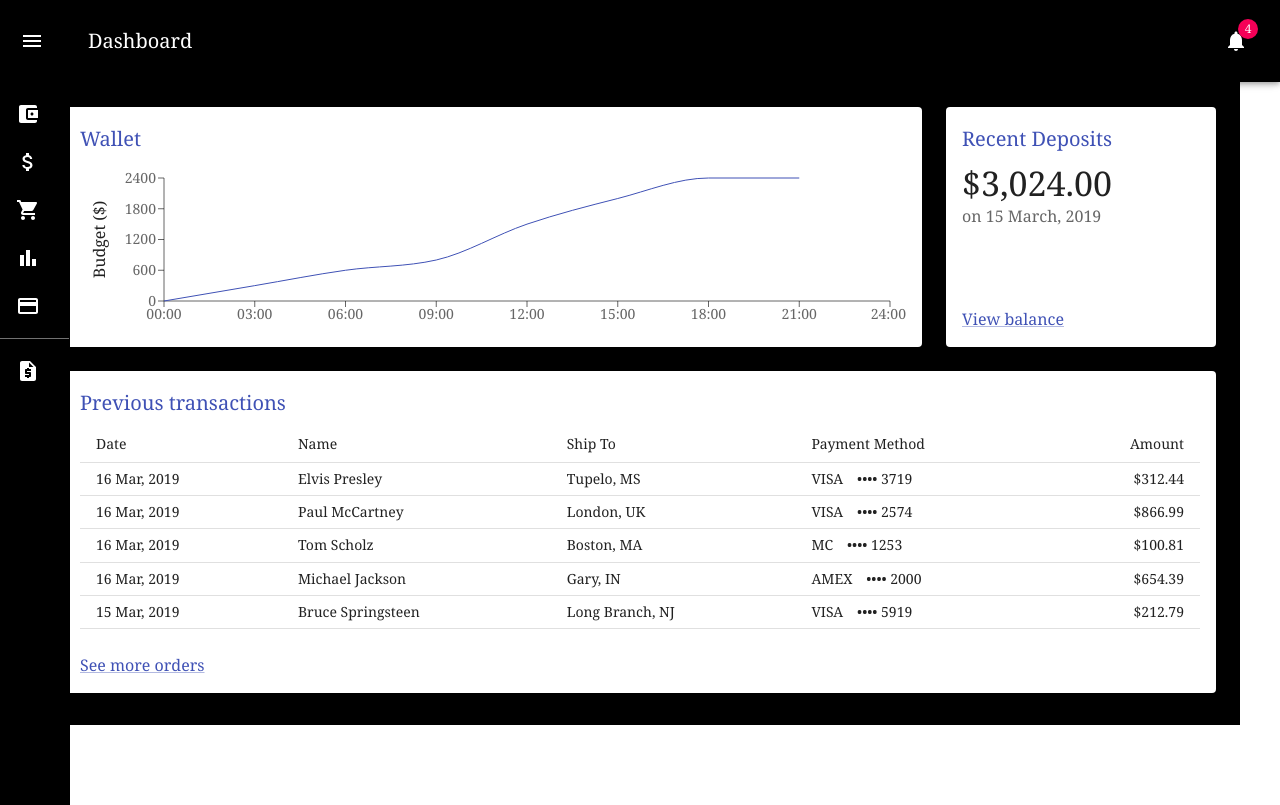
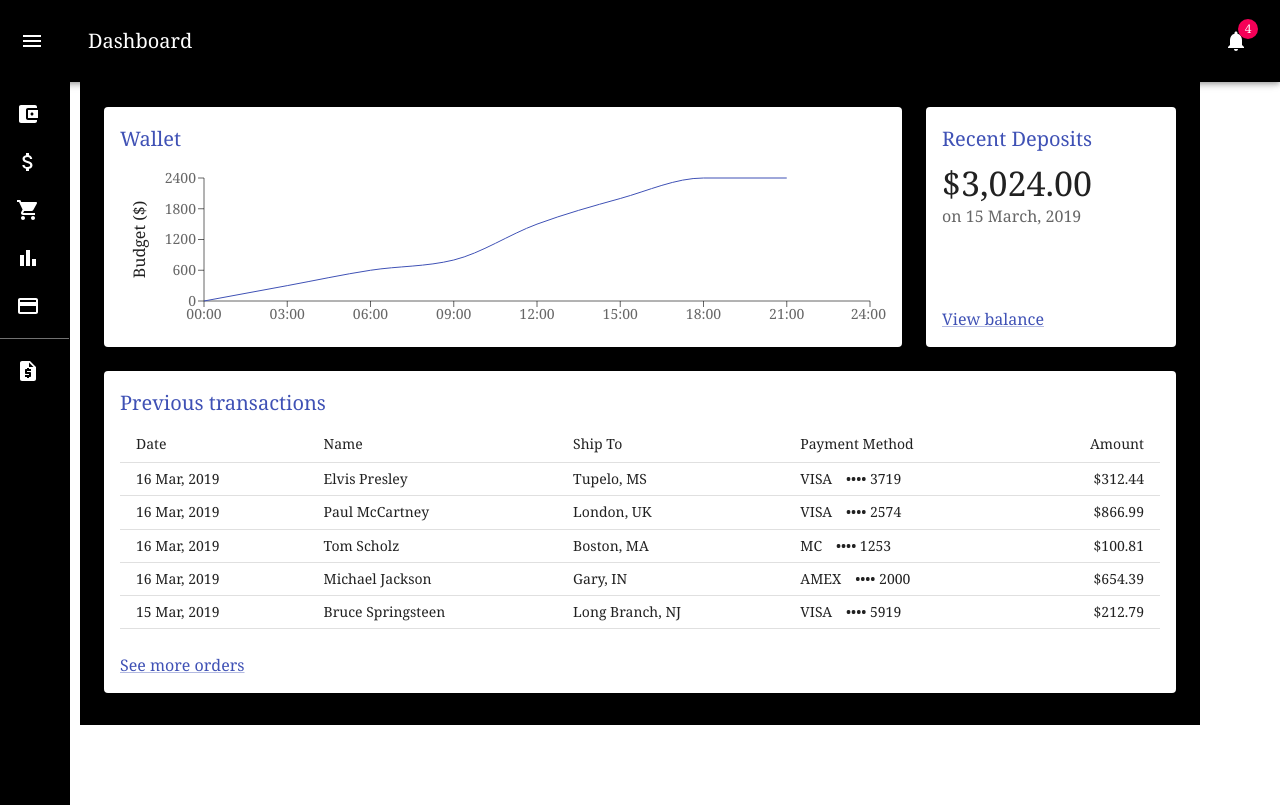
Before and after one commit to DanyIo/Code-Crusaders-Test_Task, a React (Create React App) app: page / in a window 1280 px wide. Built offline with nearby package versions, Linux system fonts and the light colour scheme.

Commit message:
add margin to Wallet component

```diff
--- a/src/pages/Wallet/Wallet.tsx
+++ b/src/pages/Wallet/Wallet.tsx
@@ -31,6 +31,7 @@ export const Wallet = () => {
           flexGrow: 1,
           backgroundColor: "black",
           overflow: "auto",
+          margin: 10,
         }}
       >
         {/*<Toolbar />*/}
```
